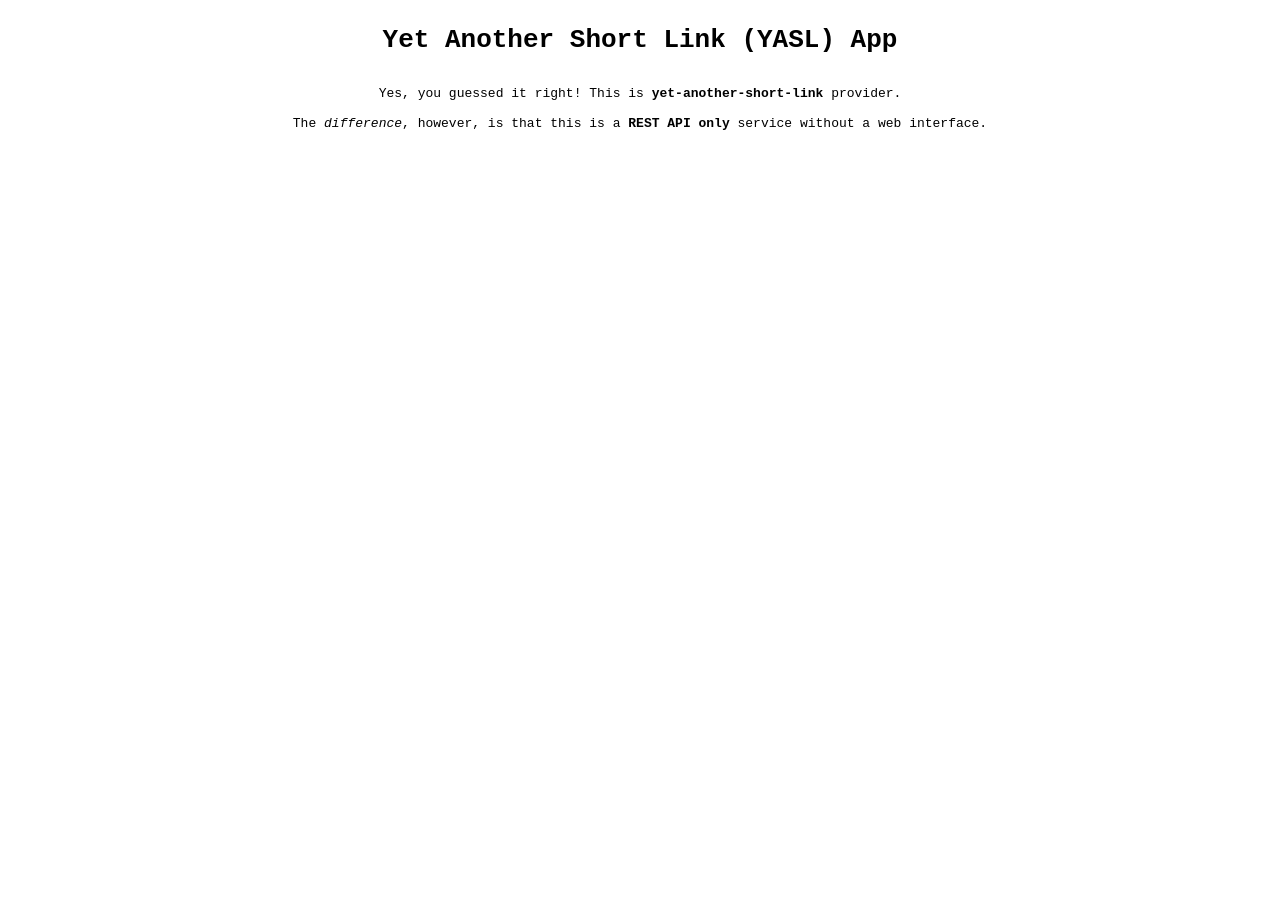
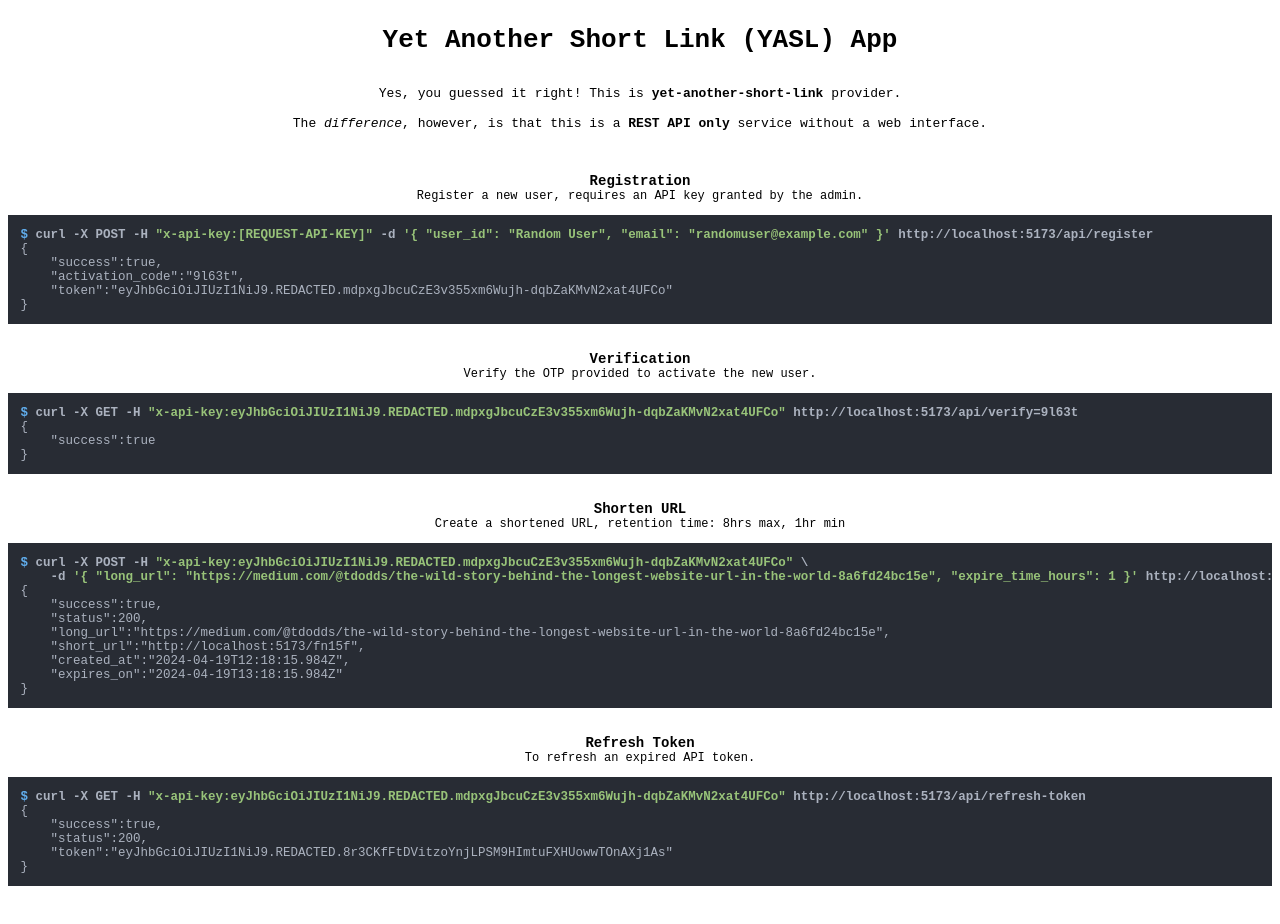
Before and after one commit to riveraja/yet-another-short-link, a website: page index.html in a window 1280 px wide. Before the commit the page ends 800 px from the top, so only its background shows below. Drawn offline with nearby package versions, Linux system fonts and the light colour scheme.

Commit message:
changes to index.html

```diff
--- a/index.html
+++ b/index.html
@@ -1,9 +1,10 @@
 <!DOCTYPE html>
 <html lang="en-US">
     <head>
-        <meta charset="UTF-8" />
-        <meta name="viewport" content="width=device-width" />
+        <meta charset="UTF-8">
+        <meta name="viewport" content="width=device-width, initial-scale=1.0">
         <title>YASL App</title>
+        <link rel="stylesheet" href="https://unpkg.com/@highlightjs/cdn-assets@11.9.0/styles/atom-one-dark-reasonable.min.css">
     </head>
     <body>
         <header>
@@ -16,8 +17,48 @@
                 <br />
                 <br />
                 The <em>difference</em>, however, is that this is a <span>REST API only</span> service without a web interface.
+                <br />
+                <br />
+                <p class="head-style">Registration</p>
+                <p class="instructions">Register a new user, requires an API key granted by the admin.</p>
+<pre class="code-style"><code class="language-shell">$ curl -X POST -H "x-api-key:[REQUEST-API-KEY]" -d '{ "user_id": "Random User", "email": "randomuser@example.com" }' http://localhost:5173/api/register
+{
+    "success":true,
+    "activation_code":"9l63t",
+    "token":"eyJhbGciOiJIUzI1NiJ9.REDACTED.mdpxgJbcuCzE3v355xm6Wujh-dqbZaKMvN2xat4UFCo"
+}</code></pre>
+                <p class="head-style">Verification</p>
+                <p class="instructions">Verify the OTP provided to activate the new user.</p>
+<pre class="code-style"><code class="language-shell">$ curl -X GET -H "x-api-key:eyJhbGciOiJIUzI1NiJ9.REDACTED.mdpxgJbcuCzE3v355xm6Wujh-dqbZaKMvN2xat4UFCo" http://localhost:5173/api/verify=9l63t
+{
+    "success":true
+}</code></pre>
+                <p class="head-style">Shorten URL</p>
+                <p class="instructions">Create a shortened URL, retention time: 8hrs max, 1hr min</p>
+<pre class="code-style"><code class="language-shell">$ curl -X POST -H "x-api-key:eyJhbGciOiJIUzI1NiJ9.REDACTED.mdpxgJbcuCzE3v355xm6Wujh-dqbZaKMvN2xat4UFCo" \
+    -d '{ "long_url": "https://medium.com/@tdodds/the-wild-story-behind-the-longest-website-url-in-the-world-8a6fd24bc15e", "expire_time_hours": 1 }' http://localhost:5173/api/shorten-url
+{
+    "success":true,
+    "status":200,
+    "long_url":"https://medium.com/@tdodds/the-wild-story-behind-the-longest-website-url-in-the-world-8a6fd24bc15e",
+    "short_url":"http://localhost:5173/fn15f",
+    "created_at":"2024-04-19T12:18:15.984Z",
+    "expires_on":"2024-04-19T13:18:15.984Z"
+}</code></pre>
+                <p class="head-style">Refresh Token</p>
+                <p class="instructions">To refresh an expired API token.</p>
+<pre class="code-style"><code class="language-shell">$ curl -X GET -H "x-api-key:eyJhbGciOiJIUzI1NiJ9.REDACTED.mdpxgJbcuCzE3v355xm6Wujh-dqbZaKMvN2xat4UFCo" http://localhost:5173/api/refresh-token
+{
+    "success":true,
+    "status":200,
+    "token":"eyJhbGciOiJIUzI1NiJ9.REDACTED.8r3CKfFtDVitzoYnjLPSM9HImtuFXHUowwTOnAXj1As"
+}</code></pre>
             </p>
         </div>
+
+        <script src="https://unpkg.com/@highlightjs/cdn-assets@11.9.0/highlight.min.js"></script>
+        <script src="https://unpkg.com/@highlightjs/cdn-assets@11.9.0/languages/shell.min.js"></script>
+        <script>hljs.highlightAll();</script>
     </body>
 </html>
 
@@ -29,7 +70,6 @@
         font-family: monospace;
     }
     .main-content{
-        width: 60%;
         display: flex;
         flex-direction: column;
         margin: auto;
@@ -38,4 +78,19 @@
     span{
         font-weight: bold;
     }
+    .code-style{
+        width: 100%;
+        tab-size: 2;
+        text-align: left;
+        font-size: 12.5px;
+    }
+    .head-style{
+        font-size: 14px;
+        font-weight: bold;
+        margin-bottom: 0;
+    }
+    .instructions{
+        font-size: 12px;
+        margin: 0;
+    }
 </style>
--- a/index.ts
+++ b/index.ts
@@ -219,8 +219,8 @@ const server = Bun.serve({
         }
 
         //
-        console.log(req)
-        console.log(url)
+        // console.log(req)
+        // console.log(url)
         const urlHash: string = url.pathname.slice(1)
         const result = await findMatch({ path: urlHash})
         console.log(result)
```
